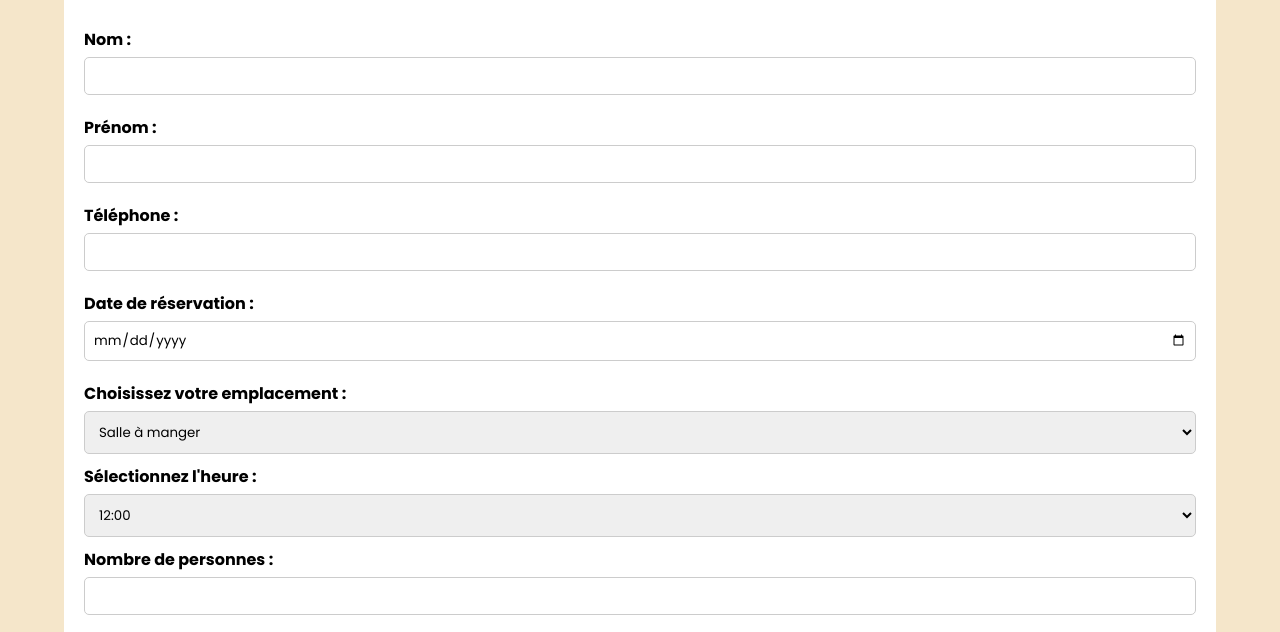
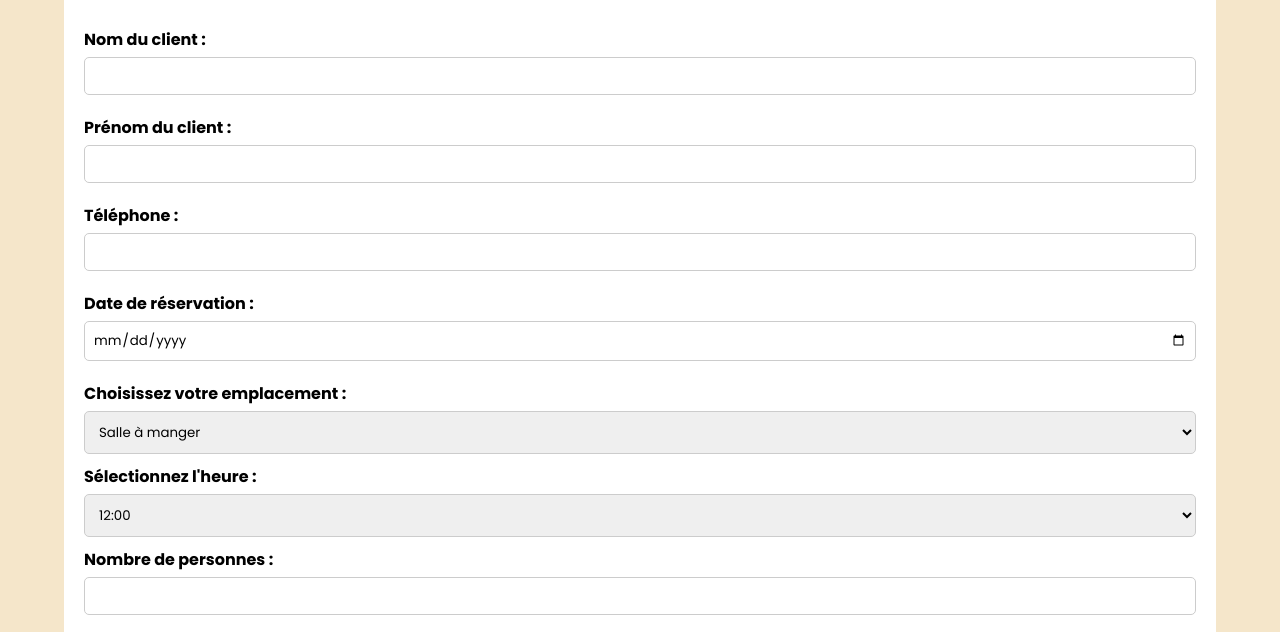
Before and after one commit to amirab123/TP3_site, a plain HTML site: page reservations.html in a window 1280 px wide. Shown: the part 168-800 px from the top of the page. Drawn offline with Linux system fonts and the light colour scheme.

Commit message:
mise à jour du contenu de la page Réservation

```diff
--- a/reservations.html
+++ b/reservations.html
@@ -33,9 +33,9 @@
 <h1>Réservation</h1>
 
 <form action="/confirmation.html " method="post">
-    <label for="nom">Nom :</label>
+    <label for="nom">Nom du client  :</label>
     <input type="text" id="nom" name="nom" required>
-    <label for="nom">Prénom :</label>
+    <label for="nom">Prénom  du client :</label>
     <input type="text" id="prenom" name="prenom" required>
 
     <label for="telephone">Téléphone :</label>
```
Also changed, not shown: index.html (+1 -1 lines).
